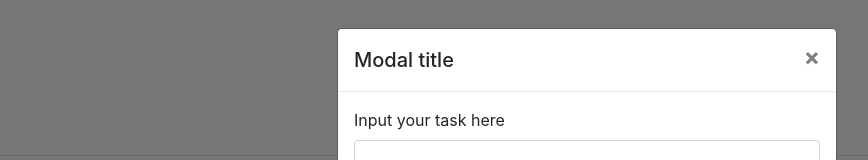
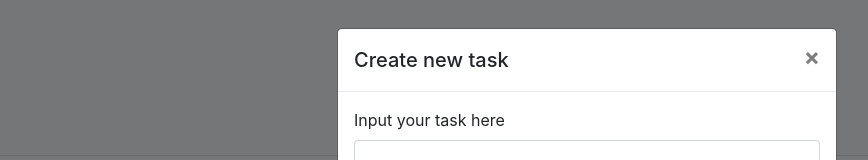
Before and after one commit to vnovikov02/vnovikov02.github.io, a plain HTML site: page index.html in a window 1280 px wide. Both pictures are taken after a click on the button "Add new task". Shown: the top 160 px of the page, without its empty margins (53-921 px from the left). Drawn offline with nearby package versions, Linux system fonts and the light colour scheme.

Commit message:
Local Storage fix #1

```diff
--- a/index.html
+++ b/index.html
@@ -39,7 +39,7 @@
         <div class="modal-dialog" role="document">
           <div class="modal-content">
             <div class="modal-header">
-              <h5 class="modal-title" id="ModalLabel">Modal title</h5>
+              <h5 class="modal-title" id="ModalLabel">Create new task</h5>
               <button type="button" class="close" data-dismiss="modal" aria-label="Close">
                 <span aria-hidden="true">&times;</span>
               </button>
```
